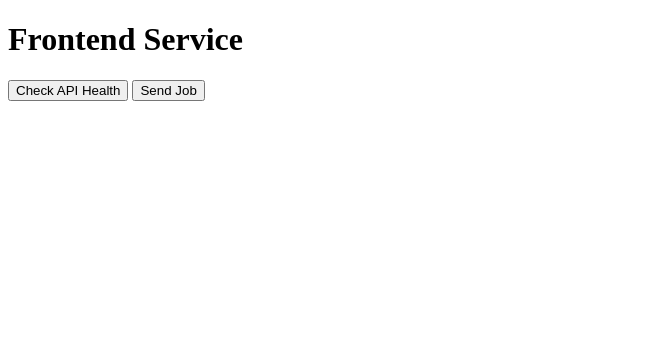
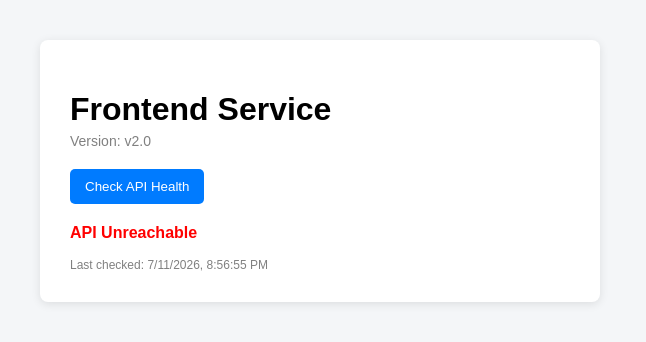
Before and after one commit to Azamcloudspace/K8-Microservices-Platform, a plain HTML site: page app/frontend/index.html in a window 1280 px wide. Both pictures are taken after a click on the button "Check API Health". Shown: the whole page, without its empty margins (0-646 px from the left). Drawn offline with Linux system fonts and the light colour scheme; no server answers.

Commit message:
frontend change

```diff
--- a/app/frontend/index.html
+++ b/app/frontend/index.html
@@ -1,30 +1,97 @@
 <!DOCTYPE html>
 <html>
 <head>
-    <title>Microservices Demo</title>
+    <title>Frontend Service</title>
+    <style>
+        body {
+            font-family: Arial, sans-serif;
+            margin: 40px;
+            background-color: #f4f6f8;
+        }
+
+        .container {
+            background: white;
+            padding: 30px;
+            border-radius: 8px;
+            box-shadow: 0 2px 10px rgba(0,0,0,0.1);
+            max-width: 500px;
+        }
+
+        h1 {
+            margin-bottom: 5px;
+        }
+
+        .version {
+            font-size: 14px;
+            color: gray;
+            margin-bottom: 20px;
+        }
+
+        button {
+            padding: 10px 15px;
+            background-color: #007bff;
+            color: white;
+            border: none;
+            border-radius: 5px;
+            cursor: pointer;
+        }
+
+        button:hover {
+            background-color: #0056b3;
+        }
+
+        #result {
+            margin-top: 20px;
+            font-weight: bold;
+        }
+
+        .healthy {
+            color: green;
+        }
+
+        .unhealthy {
+            color: red;
+        }
+
+        .timestamp {
+            font-size: 12px;
+            color: gray;
+            margin-top: 5px;
+        }
+    </style>
 </head>
 <body>
+
+<div class="container">
     <h1>Frontend Service</h1>
+    <div class="version">Version: v2.0</div>
 
-    <button onclick="checkHealth()">Check API Health</button>
-    <button onclick="sendJob()">Send Job</button>
+    <button onclick="checkAPI()">Check API Health</button>
 
-    <p id="output"></p>
+    <p id="result"></p>
+    <div id="time" class="timestamp"></div>
+</div>
 
-    <script>
-        async function checkHealth() {
-            const res = await fetch("/api/health");
-            const data = await res.json();
-            document.getElementById("output").innerText =
-                "API Status: " + data.status;
+<script>
+    async function checkAPI() {
+        const resultElement = document.getElementById("result");
+        const timeElement = document.getElementById("time");
+
+        try {
+            const response = await fetch("/api/health");
+            const data = await response.json();
+
+            resultElement.innerText = "API Status: " + data.status;
+            resultElement.className = "healthy";
+        } catch (error) {
+            resultElement.innerText = "API Unreachable";
+            resultElement.className = "unhealthy";
         }
 
-        async function sendJob() {
-            const res = await fetch("/api/job");
-            const data = await res.json();
-            document.getElementById("output").innerText =
-                data.message;
-        }
-    </script>
+        const now = new Date();
+        timeElement.innerText = "Last checked: " + now.toLocaleString();
+    }
+</script>
+
 </body>
 </html>
```
